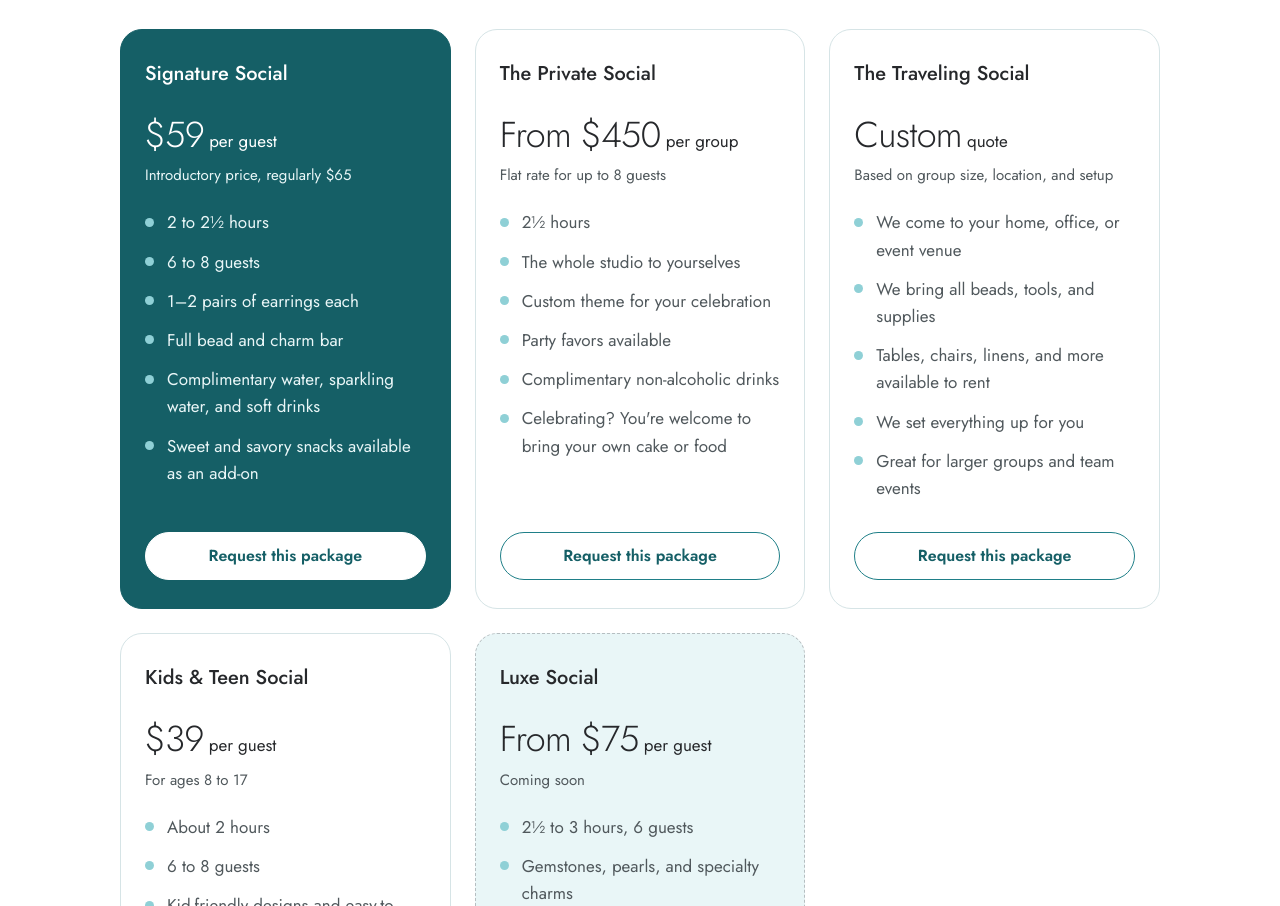
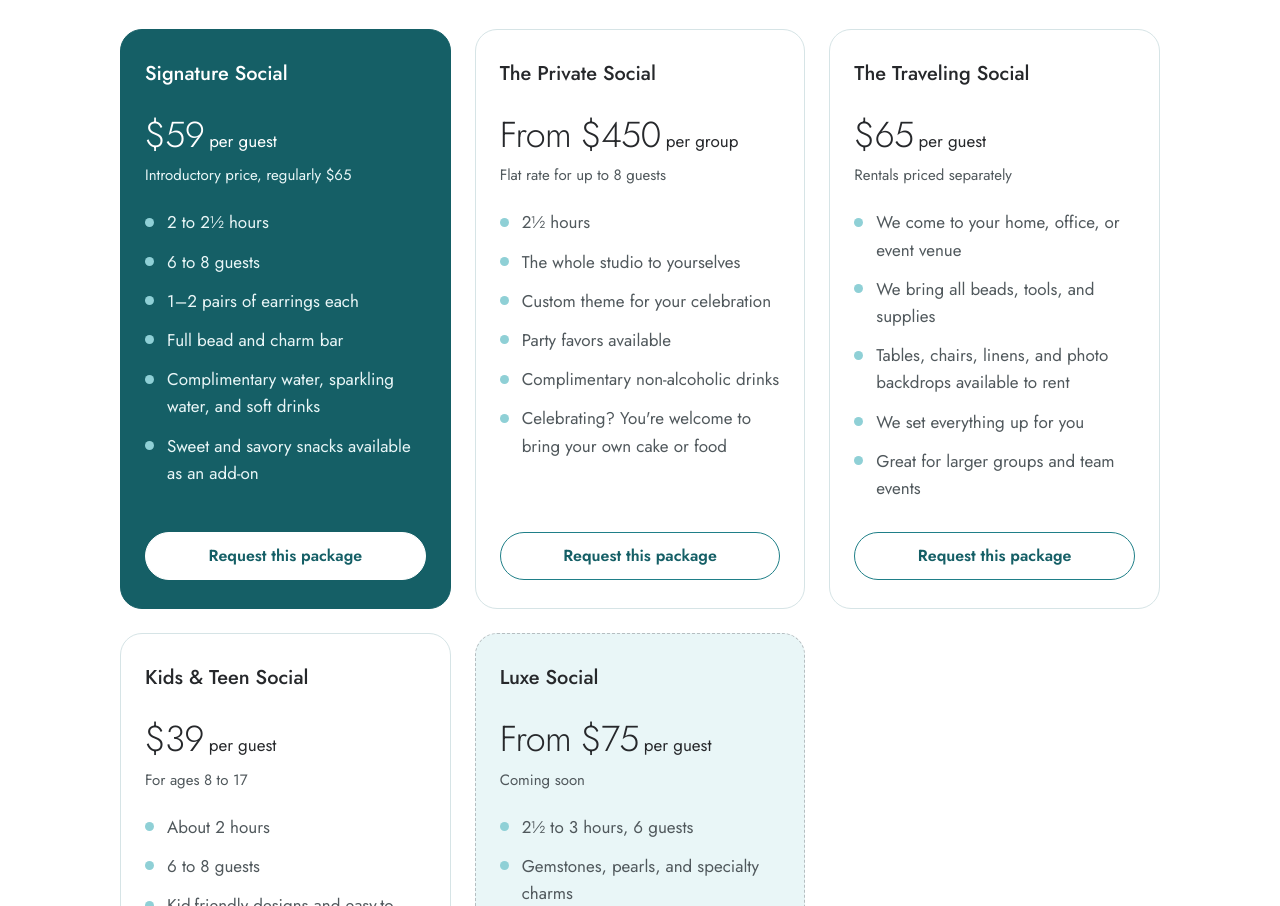
Before and after one commit to BeadsideSocial/BeadsideSocial.github.io, a plain HTML site: page index.html in a window 1280 px wide. Shown: the part 8635-9541 px from the top of the page. Drawn offline with Linux system fonts and the light colour scheme.

Commit message:
Set The Traveling Social base price to $65 per guest
Co-Authored-By: Claude Opus 5.5 <noreply@anthropic.com>
Claude-Session: https://claude.ai/code/session_01K7R3JR6Wx5Uu58FHwXpCCV

```diff
--- a/index.html
+++ b/index.html
@@ -334,12 +334,12 @@
         </li>
         <li class="pkg">
           <h3>The Traveling Social</h3>
-          <p class="price"><span class="amt">Custom</span> quote</p>
-          <p class="price-sub">Based on group size, location, and setup</p>
+          <p class="price"><span class="amt">$65</span> per guest</p>
+          <p class="price-sub">Rentals priced separately</p>
           <ul class="pkg-facts">
             <li>We come to your home, office, or event venue</li>
             <li>We bring all beads, tools, and supplies</li>
-            <li>Tables, chairs, linens, and more available to rent</li>
+            <li>Tables, chairs, linens, and photo backdrops available to rent</li>
             <li>We set everything up for you</li>
             <li>Great for larger groups and team events</li>
           </ul>
```
